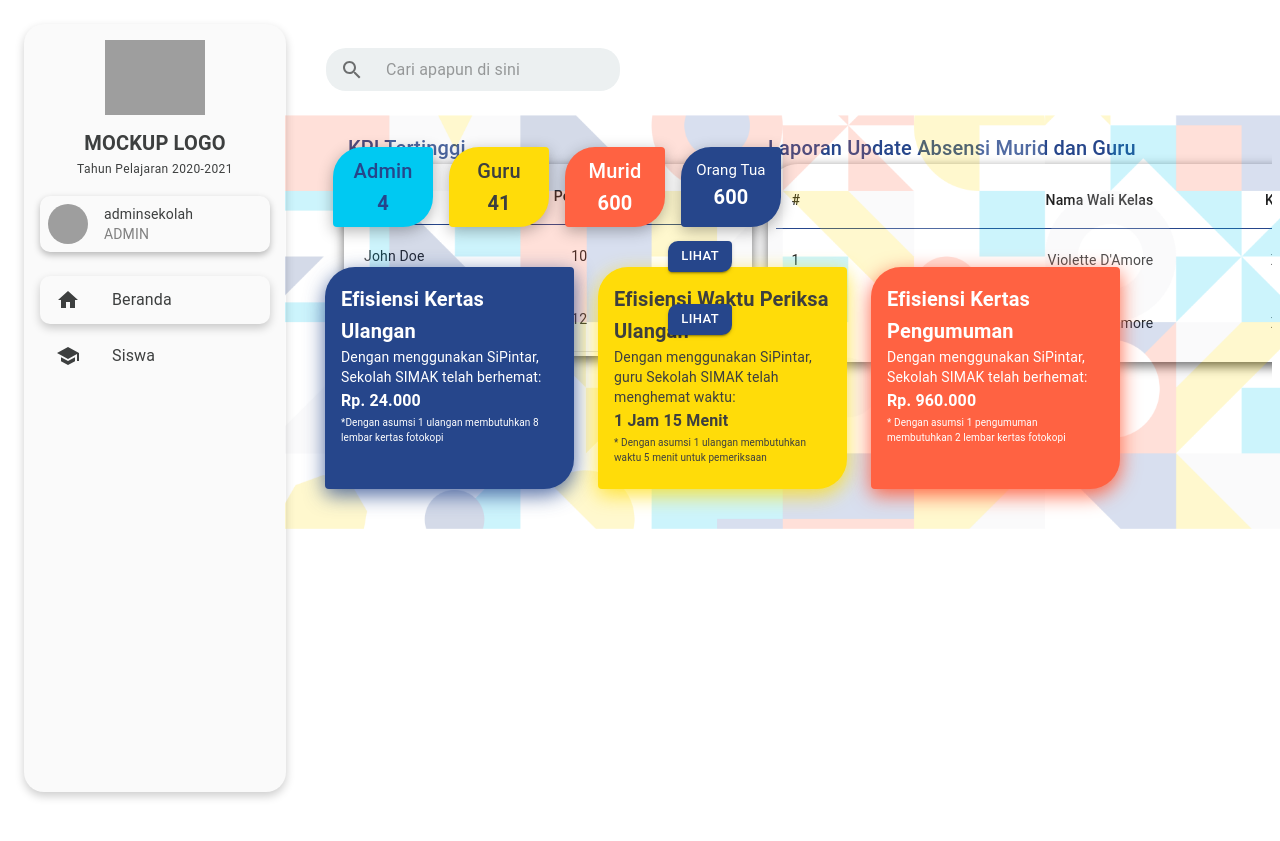
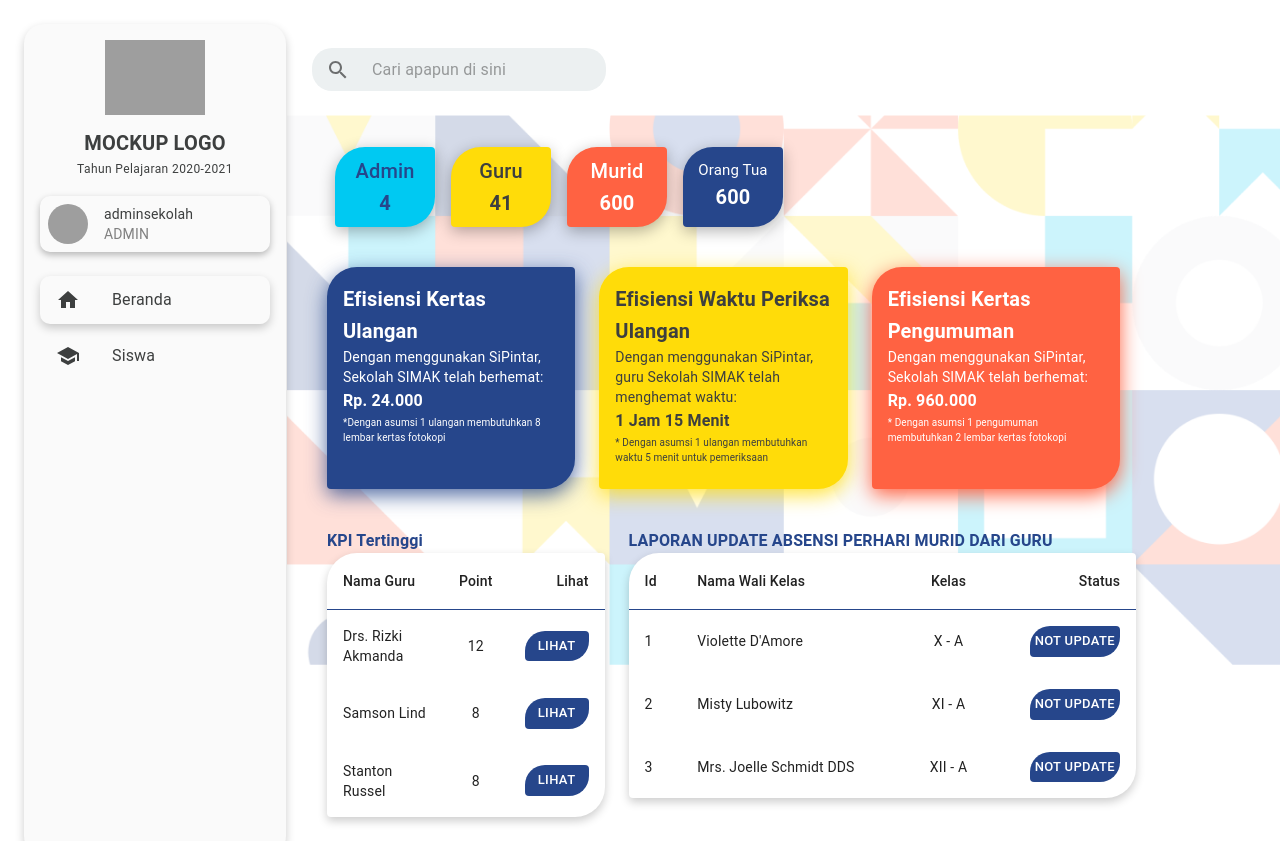
Before and after one commit to IlhamMuhamadNur/sekolahku-fe, a React (Vite) app: page /admindashboard in a window 1280 px wide. Before the commit the page ends 816 px from the top, so only its background shows below. Built offline with nearby package versions, Linux system fonts and the light colour scheme; grey boxes are pictures that could not be loaded.

Commit message:
perbaikan table dashboard

```diff
--- a/package.json
+++ b/package.json
@@ -14,6 +14,7 @@
     "@emotion/styled": "^11.14.0",
     "@mui/icons-material": "^6.3.1",
     "@mui/material": "^6.3.1",
+    "@mui/x-charts": "^7.24.0",
     "@react-oauth/google": "^0.12.1",
     "@tabler/icons-react": "^3.28.1",
     "@toolpad/core": "^0.12.0",
--- a/src/views/pages/AdminDashboard.jsx
+++ b/src/views/pages/AdminDashboard.jsx
@@ -1,4 +1,5 @@
 import React, { useState } from "react";
+
 import {
   Box,
   Typography,
@@ -27,6 +28,116 @@ import {
 } from "@mui/icons-material";
 
 const AdminDashboard = () => {
+  const rows0 = [
+    {
+      Nama_Guru: "Drs. Rizki Akmanda",
+      Point: 12,
+      Lihat: (
+        <Button
+          size="small"
+          sx={{
+            backgroundColor: "#26468B",
+            borderTopLeftRadius: "20px",
+            borderBottomRightRadius: "20px",
+            color: "white",
+          }}
+        >
+          Lihat
+        </Button>
+      ),
+    },
+    {
+      Nama_Guru: "Samson Lind",
+      Point: 8,
+      Lihat: (
+        <Button
+          size="small"
+          sx={{
+            backgroundColor: "#26468B",
+            borderTopLeftRadius: "20px",
+            borderBottomRightRadius: "20px",
+            color: "white",
+          }}
+        >
+          Lihat
+        </Button>
+      ),
+    },
+    {
+      Nama_Guru: "Stanton Russel",
+      Point: 8,
+      Lihat: (
+        <Button
+          size="small"
+          sx={{
+            backgroundColor: "#26468B",
+            borderTopLeftRadius: "20px",
+            borderBottomRightRadius: "20px",
+            color: "white",
+          }}
+        >
+          Lihat
+        </Button>
+      ),
+    },
+  ];
+  const rows1 = [
+    {
+      id: 1,
+      NamaWaliKelas: "Violette D'Amore",
+      Kelas1: "X - A",
+      Nu: (
+        <Button
+          size="small"
+          sx={{
+            backgroundColor: "#26468B",
+            borderTopLeftRadius: "20px",
+            borderBottomRightRadius: "20px",
+            color: "white",
+          }}
+        >
+          Not Update
+        </Button>
+      ),
+    },
+    {
+      id: 2,
+      NamaWaliKelas: "Misty Lubowitz",
+      Kelas1: "XI - A",
+      Nu: (
+        <Button
+          size="small"
+          sx={{
+            backgroundColor: "#26468B",
+            borderTopLeftRadius: "20px",
+            borderBottomRightRadius: "20px",
+            color: "white",
+          }}
+        >
+          Not Update
+        </Button>
+      ),
+    },
+    {
+      id: 3,
+      NamaWaliKelas: "Mrs. Joelle Schmidt DDS",
+      Kelas1: "XII - A",
+      Nu: (
+        <Button
+          size="small"
+          sx={{
+            backgroundColor: "#26468B",
+            borderTopLeftRadius: "20px",
+            borderBottomRightRadius: "20px",
+            color: "white",
+          }}
+        >
+          Not Update
+        </Button>
+      ),
+    },
+  ];
+
   const [activePage, setActivePage] = useState("beranda"); // Menyimpan halaman aktif
 
   const menuItems = [
@@ -49,9 +160,14 @@ const AdminDashboard = () => {
           color: "#3D3F3F",
           padding: 2,
           borderRadius: "20px",
-          margin: 2,
+          margin: 3,
           marginRight: 0,
           boxShadow: "0px 4px 10px rgba(0,0,0,0.2)",
+          position: "fixed", // Menjaga posisi sidebar tetap
+          top: 0, // Menjaga sidebar tetap di atas
+          left: 0, // Menjaga sidebar tetap di kiri
+          height: "100vh", // Membuat sidebar memiliki tinggi 100% dari viewport
+          zIndex: 1000, // Agar sidebar tetap di atas elemen lainnya
         }}
       >
         <Box sx={{ textAlign: "center", marginBottom: 2 }}>
@@ -121,7 +237,7 @@ const AdminDashboard = () => {
       {/* Main Content */}
       <Box sx={{ flex: 1, padding: 5, overflowY: "auto" }}>
         {/* Search Bar */}
-        <Box sx={{ display: "flex", alignItems: "center", mb: 3 }}>
+        <Box sx={{ display: "flex", alignItems: "center", mb: 3, ml: 33 }}>
           <TextField
             placeholder="Cari apapun di sini"
             variant="outlined"
@@ -156,12 +272,14 @@ const AdminDashboard = () => {
           sx={{
             flex: 1,
             position: "absolute",
-            left: "285px",
+            left: 287,
             right: 0,
             backgroundImage: "url('src/assets/image/bg.png')", // Path gambar
             backgroundSize: "cover", // Menyesuaikan gambar agar penuh
             backgroundPosition: "center", // Posisi gambar di tengah
             backgroundRepeat: "no-repeat", // Mencegah pengulangan
+            height: 550,
+            maxHeight: "100%",
           }}
         >
           {/* Statistik Admin, Guru, dan Siswa */}
@@ -361,188 +479,171 @@ const AdminDashboard = () => {
               </CardContent>
             </Card>
           </Box>
-        </Box>
-        <Box>
           <Box
             sx={{
-              flexWrap: "nowrap",
-              padding: "1%",
-              display: "grid",
-              gridTemplateColumns: "repeat(3, 3fr)",
-              marginTop: 4,
+              marginTop: 5,
+              marginLeft: 6,
+              maxWidth: "100%",
+              maxHeight: "100%",
+              display: "flex",
+              gridTemplateColumns: "repeat(2, 5fr)",
+              margin: 5,
+              marginRight: 20,
               gap: 3,
-              marginLeft: "1%",
             }}
           >
-            {/* Card Section */}
-            <Box sx={{ flex: "none" }}>
+            {/* Tabel 1 */}
+            <Box
+              sx={{
+                flex: 1,
+                minWidth: "35%",
+                maxWidth: "35%",
+                mb: 3,
+                minHeight: "30%",
+                maxHeight: "100%",
+              }}
+            >
               <Typography
-                variant="h6"
-                sx={{ ml: "1%", color: "#26468B", fontWeight: 500 }}
+                sx={{
+                  color: "#26468B",
+                  fontWeight: 600,
+                }}
               >
                 KPI Tertinggi
               </Typography>
               <TableContainer
                 component={Paper}
                 sx={{
-                  boxShadow: "0 4px 12px rgba(0, 0, 0, 0.7)",
-                  padding: "1%",
-                  borderTopLeftRadius: "30px", // Radius kiri atas
-                  borderBottomRightRadius: "30px", // Radius kanan bawah
-                  borderBottomLeftRadius: "0", // Tidak ada radius di kiri bawah
-                  borderTopRightRadius: "0", // Tidak ada radius di kanan atas
-                  maxWidth: "100%",
-                  width: 400,
+                  boxShadow: "0px 4px 10px rgba(0,0,0,0.2)",
+                  borderTopLeftRadius: "30px",
+                  borderBottomRightRadius: "30px",
                 }}
               >
                 <Table>
                   <TableHead>
                     <TableRow>
-                      <TableCell sx={{ borderColor: "#26468B" }}>
-                        Nama
+                      <TableCell
+                        sx={{ textAlign: "left", borderColor: "#26468B" }}
+                      >
+                        Nama Guru
                       </TableCell>
-                      <TableCell align="right" sx={{ borderColor: "#26468B" }}>
+                      <TableCell
+                        sx={{ textAlign: "center", borderColor: "#26468B" }}
+                      >
                         Point
                       </TableCell>
-                      <TableCell align="right" sx={{ borderColor: "#26468B" }}>
-                        Aksi
+                      <TableCell
+                        sx={{
+                          textAlign: "right",
+                          borderColor: "#26468B",
+                        }}
+                      >
+                        Lihat
                       </TableCell>
                     </TableRow>
                   </TableHead>
                   <TableBody>
-                    <TableRow>
-                      <TableCell sx={{ borderBottom: "none" }}>
-                        John Doe
+                    {rows0.map((row) => (
+                      <TableRow key={row.Nama_Guru}>
+                        <TableCell
+                          sx={{ textAlign: "left", borderBottom: "none" }}
+                        >
+                          {row.Nama_Guru}
                         </TableCell>
-                      <TableCell align="right" sx={{ borderBottom: "none" }}>
-                        10
+                        <TableCell
+                          sx={{ textAlign: "center", borderBottom: "none" }}
+                        >
+                          {row.Point}
                         </TableCell>
-                      <TableCell align="right" sx={{ borderBottom: "none" }}>
-                        <Button
-                          variant="contained"
-                          size="small"
-                          sx={{
-                            borderTopLeftRadius: "10px",
-                            borderBottomRightRadius: "10px",
-                            backgroundColor: "#26468B",
-                          }}
+                        <TableCell
+                          sx={{ textAlign: "right", borderBottom: "none" }}
                         >
-                          Lihat
-                        </Button>
+                          {row.Lihat}
                         </TableCell>
                       </TableRow>
-                    <TableRow>
-                      <TableCell>Jane Smith</TableCell>
-                      <TableCell align="right">12</TableCell>
-                      <TableCell align="right">
-                        <Button
-                          variant="contained"
-                          size="small"
-                          sx={{
-                            borderTopLeftRadius: "10px",
-                            borderBottomRightRadius: "10px",
-                            backgroundColor: "#26468B",
-                            borderBottom: "none",
-                          }}
-                        >
-                          Lihat
-                        </Button>
-                      </TableCell>
-                    </TableRow>
-                    {/* Tambahkan data lain di sini */}
+                    ))}
                   </TableBody>
                 </Table>
               </TableContainer>
             </Box>
 
-            <Box sx={{ flex: "none" }}>
-              <Typography
-                variant="h6"
+            {/* Tabel 2 */}
+            <Box
               sx={{
-                  color: "#26468B",
-                  fontWeight: 500,
-                  maxWidth: "100%",
-                  width: 400,
+                minWidth: "64%",
+                maxWidth: "70%",
+                minHeight: "30%",
+                maxHeight: "100%",
               }}
             >
-                Laporan Update Absensi Murid dan Guru
+              <Typography sx={{ color: "#26468B", fontWeight: 600 }}>
+                LAPORAN UPDATE ABSENSI PERHARI MURID DARI GURU
               </Typography>
               <TableContainer
                 component={Paper}
                 sx={{
-                  boxShadow: "0 4px 12px rgba(0, 0, 0, 0.7)",
-                  padding: "1%",
-                  borderTopLeftRadius: "30px", // Radius kiri atas
-                  borderBottomRightRadius: "30px", // Radius kanan bawah
-                  borderBottomLeftRadius: "0", // Tidak ada radius di kiri bawah
-                  borderTopRightRadius: "0", // Tidak ada radius di kanan atas
-                  maxWidth: "100%",
-                  width: 750,
+                  boxShadow: "0px 4px 10px rgba(0,0,0,0.2)",
+                  borderTopLeftRadius: "30px",
+                  borderBottomRightRadius: "30px",
                 }}
               >
                 <Table>
                   <TableHead>
                     <TableRow>
-                      <TableCell sx={{ borderColor: "#26468B" }}>#</TableCell>
-                      <TableCell align="right" sx={{ borderColor: "#26468B" }}>
+                      <TableCell
+                        sx={{
+                          textAlign: "left",
+                          borderColor: "#26468B",
+                        }}
+                      >
+                        Id
+                      </TableCell>
+
+                      <TableCell
+                        sx={{ textAlign: "left", borderColor: "#26468B" }}
+                      >
                         Nama Wali Kelas
                       </TableCell>
-                      <TableCell align="right" sx={{ borderColor: "#26468B" }}>
+                      <TableCell
+                        sx={{ textAlign: "center", borderColor: "#26468B" }}
+                      >
                         Kelas
                       </TableCell>
-                      <TableCell align="right" sx={{ borderColor: "#26468B" }}>
+                      <TableCell
+                        sx={{ textAlign: "right", borderColor: "#26468B" }}
+                      >
                         Status
                       </TableCell>
                     </TableRow>
                   </TableHead>
                   <TableBody>
-                    <TableRow>
-                      <TableCell sx={{ borderBottom: "none" }}>1</TableCell>
-                      <TableCell align="right" sx={{ borderBottom: "none" }}>
-                        Violette D'Amore
+                    {rows1.map((row) => (
+                      <TableRow key={row.id}>
+                        <TableCell
+                          sx={{ textAlign: "left", borderBottom: "none" }}
+                        >
+                          {row.id}
                         </TableCell>
-                      <TableCell align="right" sx={{ borderBottom: "none" }}>
-                        X - A
+                        <TableCell
+                          sx={{ textAlign: "left", borderBottom: "none" }}
+                        >
+                          {row.NamaWaliKelas}
                         </TableCell>
-                      <TableCell align="right" sx={{ borderBottom: "none" }}>
-                        <Button
-                          variant="contained"
-                          size="small"
+                        <TableCell
+                          sx={{ textAlign: "center", borderBottom: "none" }}
+                        >
+                          {row.Kelas1}
+                        </TableCell>
+                        <TableCell
                           sx={{
-                            borderTopLeftRadius: "10px",
-                            borderBottomRightRadius: "10px",
-                            backgroundColor: "#26468B",
+                            textAlign: "right",
                             borderBottom: "none",
                           }}
                         >
-                          Lihat
-                        </Button>
+                          {row.Nu}
                         </TableCell>
                       </TableRow>
-                    <TableRow>
-                      <TableCell sx={{ borderBottom: "none" }}>1</TableCell>
-                      <TableCell align="right" sx={{ borderBottom: "none" }}>
-                        Violette D'Amore
-                      </TableCell>
-                      <TableCell align="right" sx={{ borderBottom: "none" }}>
-                        X - A
-                      </TableCell>
-                      <TableCell align="right" sx={{ borderBottom: "none" }}>
-                        <Button
-                          variant="contained"
-                          size="small"
-                          sx={{
-                            borderTopLeftRadius: "10px",
-                            borderBottomRightRadius: "10px",
-                            backgroundColor: "#26468B",
-                            borderBottom: "none",
-                          }}
-                        >
-                          Lihat
-                        </Button>
-                      </TableCell>
-                    </TableRow>
-                    {/* Tambahkan data lain di sini */}
+                    ))}
                   </TableBody>
                 </Table>
               </TableContainer>
```
Also changed, not shown: 1 other file (tests, documents, lock files or other folders). Lines whose indentation alone changed are shown as unchanged.
